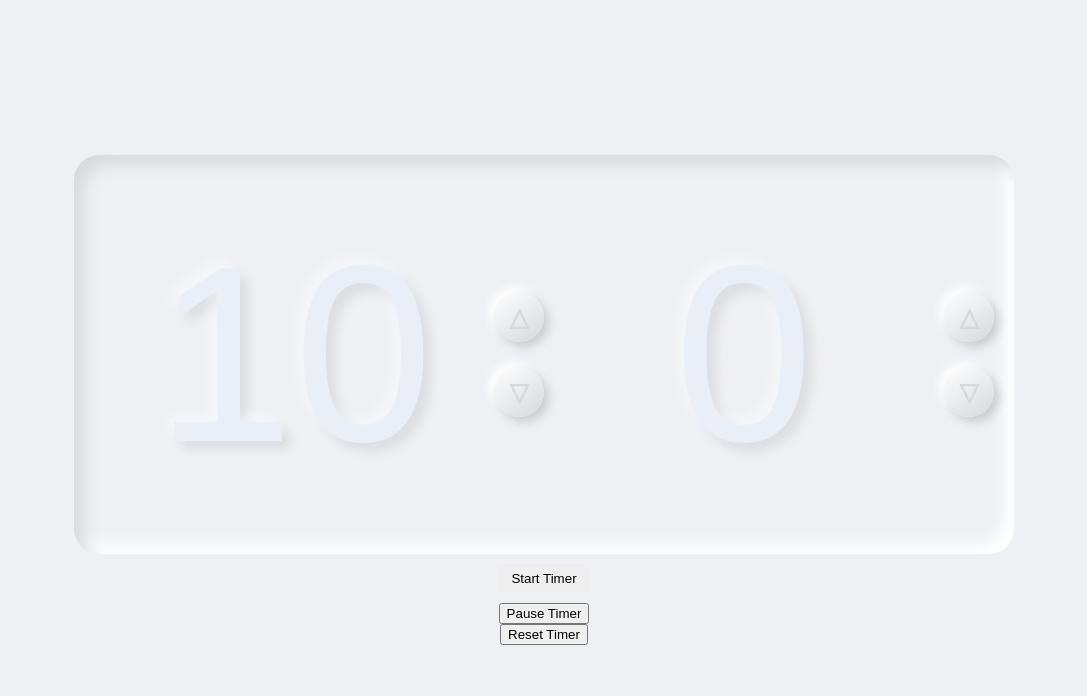
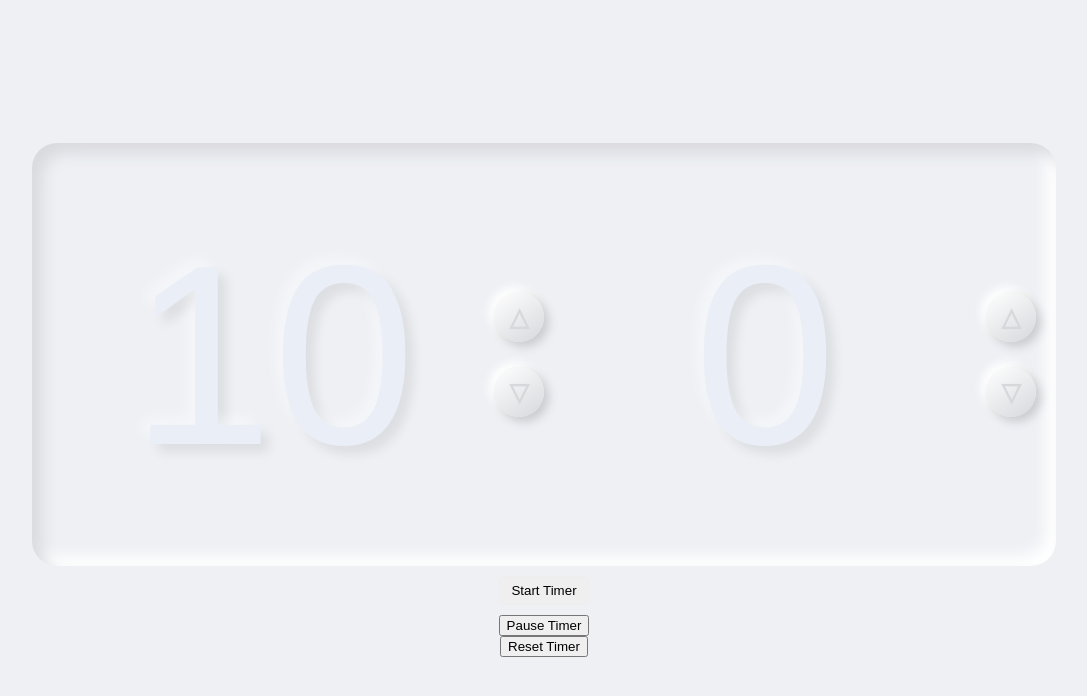
Before and after one commit to dolaron/neu-timer, a Vue app: page / in a window 1280 px wide. Shown: the top 696 px of the page, without its empty margins (96-1183 px from the left). Built offline with nearby package versions, Linux system fonts and the light colour scheme.

Commit message:
make inputs flexible

```diff
--- a/src/components/Timer.vue
+++ b/src/components/Timer.vue
@@ -72,29 +72,29 @@ export default {
       if (this.minutesData < this.max && !this.isRunning) {
         this.setMinutesAndSecondsIfPaused();
         this.minutesData ++;
+        this.setTime();
       }
-      this.setTime();
     },
     substractMinutes() {
       if (this.minutesData > 0 && !this.isRunning) {
         this.setMinutesAndSecondsIfPaused();
         this.minutesData --;
+        this.setTime();
       }
-      this.setTime();
     },
     addSeconds() {
       if (this.secondsData < this.max && !this.isRunning) {
         this.setMinutesAndSecondsIfPaused();
         this.secondsData ++;
+        this.setTime();
       }
-      this.setTime();
     },
     substractSeconds() {
       if (this.secondsData > 0 && !this.isRunning) {
         this.setMinutesAndSecondsIfPaused();
         this.secondsData --;
+        this.setTime();
       }
-      this.setTime();
     },
     start() {
       this.setTime();
@@ -141,6 +141,7 @@ export default {
 <style lang="scss">
 .timer {
   display: flex;
+  flex: 1;
   justify-content: center;
   align-items: center;
   flex-direction: column;
@@ -150,6 +151,7 @@ export default {
     padding: 55px 20px;
     box-shadow: rgb(217 218 222) 9.91px 9.91px 15px inset, rgb(255 255 255) -9.91px -9.91px 15px inset;
     border-radius: 25px;
+    margin: 0 10vw;
   }
 
   &__start {
--- a/src/components/TimerInput.vue
+++ b/src/components/TimerInput.vue
@@ -55,20 +55,24 @@ export default {
 
 <style lang="scss">
 input.timer-input {
-  display: block;
+  display: flex;
   border: 0;
   text-align: center;
   background: transparent;
-  font-family: 'Poppins',sans-serif;
-  font-size: 250px;
+  font-family: 'Poppins', sans-serif;
+  // font-size: 250px;
+  font-size: calc(60vw / 3);
+  // font-size: 30ch;
   color: rgb(234, 238, 247);
   text-shadow: -8px -8px 12px rgba(255,255,255,0.4), 8px 8px 12px rgba(0,0,0,0.08);
   caret-color:#262626;
   outline: none;
-  max-width: 400px;
+  width: 98%; // !! makes input width flexible !!
+  padding: 1%;  // !! makes input width flexible !!
+  min-width: min-content;
   border-radius: 10px;
 
-  &[type=number]{
+  &[type=number] {
     &::-webkit-outer-spin-button,
     &::-webkit-inner-spin-button  {
       display: none;
@@ -78,7 +82,7 @@ input.timer-input {
   &::selection {
     color: gainsboro;
     background: beige;
-    // width: calc(100% + 10%);
+    width: calc(100% + 10%);
   }
 }
 </style>
```
